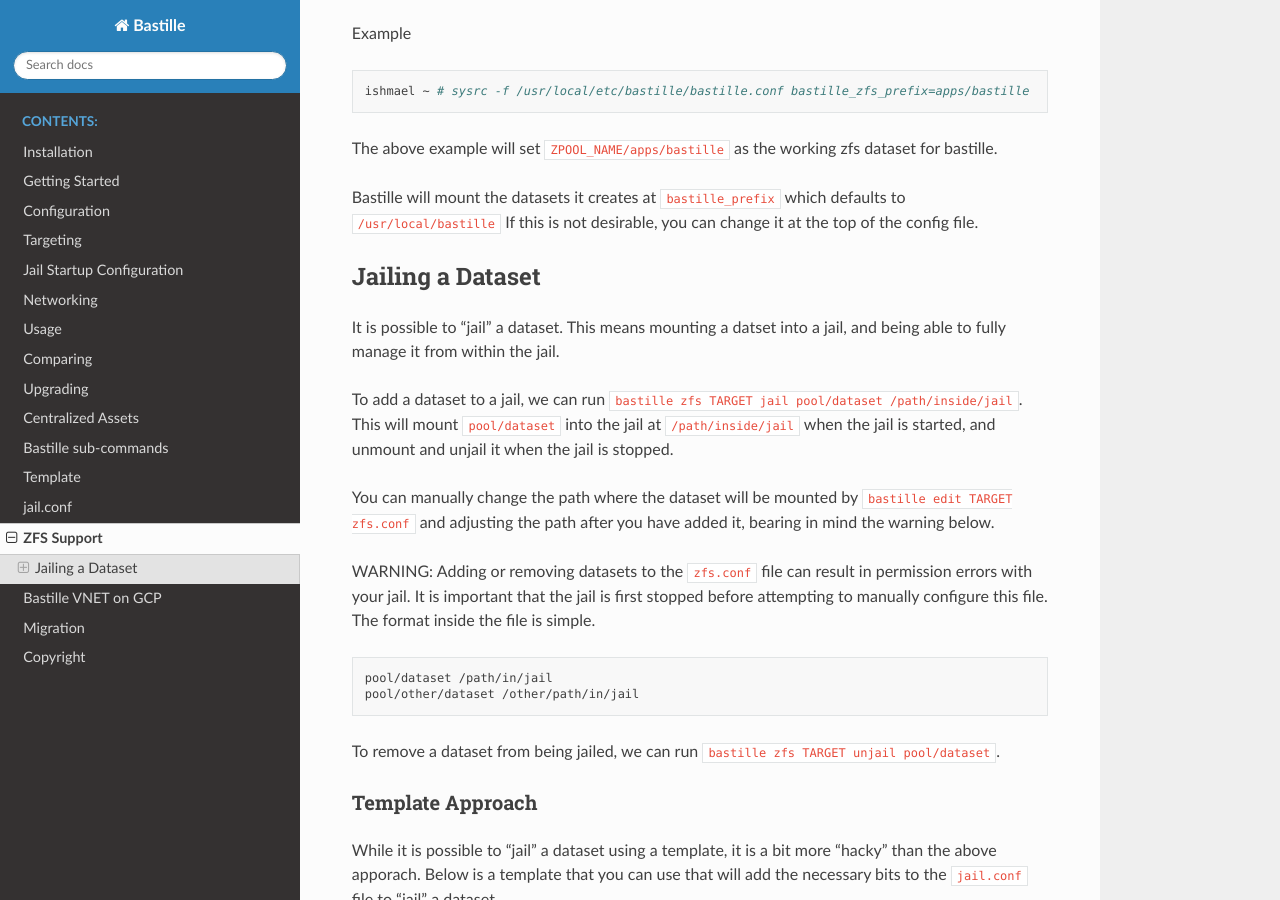
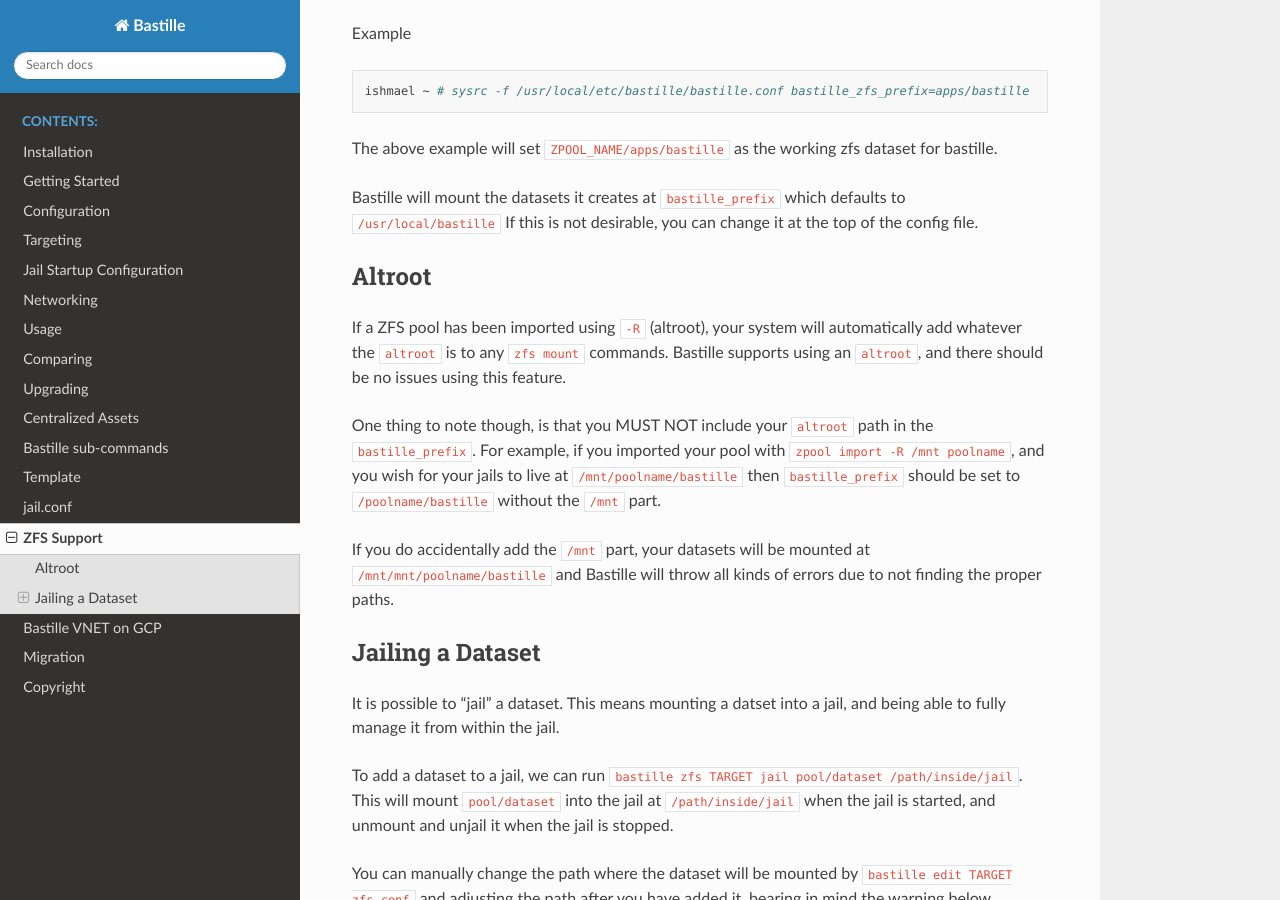
Before and after one commit to BastilleBSD/bastille, a Sphinx documentation site: the page built from docs/chapters/zfs-support.rst, in a window 1280 px wide and 900 px high, scrolled down 1114 px. Built offline with Sphinx 7.4.7 and the Read the Docs theme 3.1.0, drawn with Linux system fonts in a browser that asks for light colours.

Commit message:
Update zfs-support.rst

```diff
--- a/docs/chapters/zfs-support.rst
+++ b/docs/chapters/zfs-support.rst
@@ -1,5 +1,6 @@
 ZFS Support
-====================
+===========
+
 .. image:: /images/bastillebsd-twitter-poll.png
   :width: 400
   :alt: Alternative text
@@ -59,6 +60,19 @@ Bastille will mount the datasets it creates at ``bastille_prefix`` which
 defaults to ``/usr/local/bastille``
 If this is not desirable, you can change it at the top of the config file.
 
+Altroot
+-------
+
+If a ZFS pool has been imported using ``-R`` (altroot), your system will automatically add whatever the ``altroot`` is to
+any ``zfs mount`` commands. Bastille supports using an ``altroot``, and there should be no issues using this feature.
+
+One thing to note though, is that you MUST NOT include your ``altroot`` path in the ``bastille_prefix``. For example, if
+you imported your pool with ``zpool import -R /mnt poolname``, and you wish for your jails to live at ``/mnt/poolname/bastille``
+then ``bastille_prefix`` should be set to ``/poolname/bastille`` without the ``/mnt`` part.
+
+If you do accidentally add the ``/mnt`` part, your datasets will be mounted at ``/mnt/mnt/poolname/bastille`` and Bastille will
+throw all kinds of errors due to not finding the proper paths.
+
 Jailing a Dataset
 -----------------
 
```
